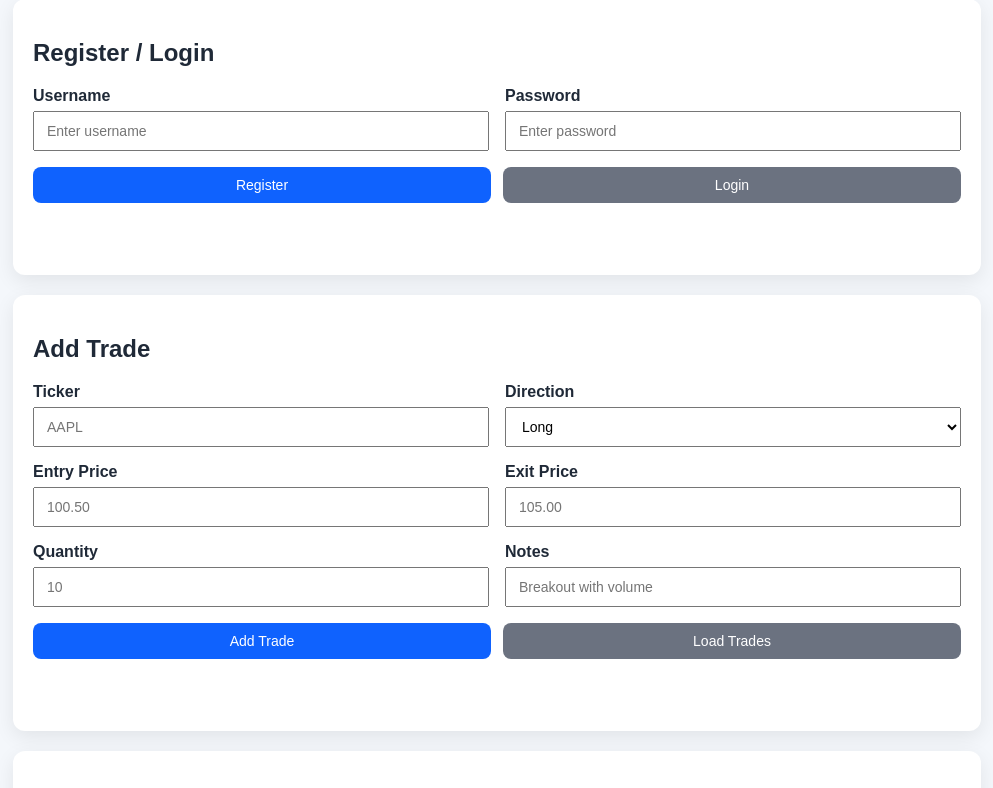
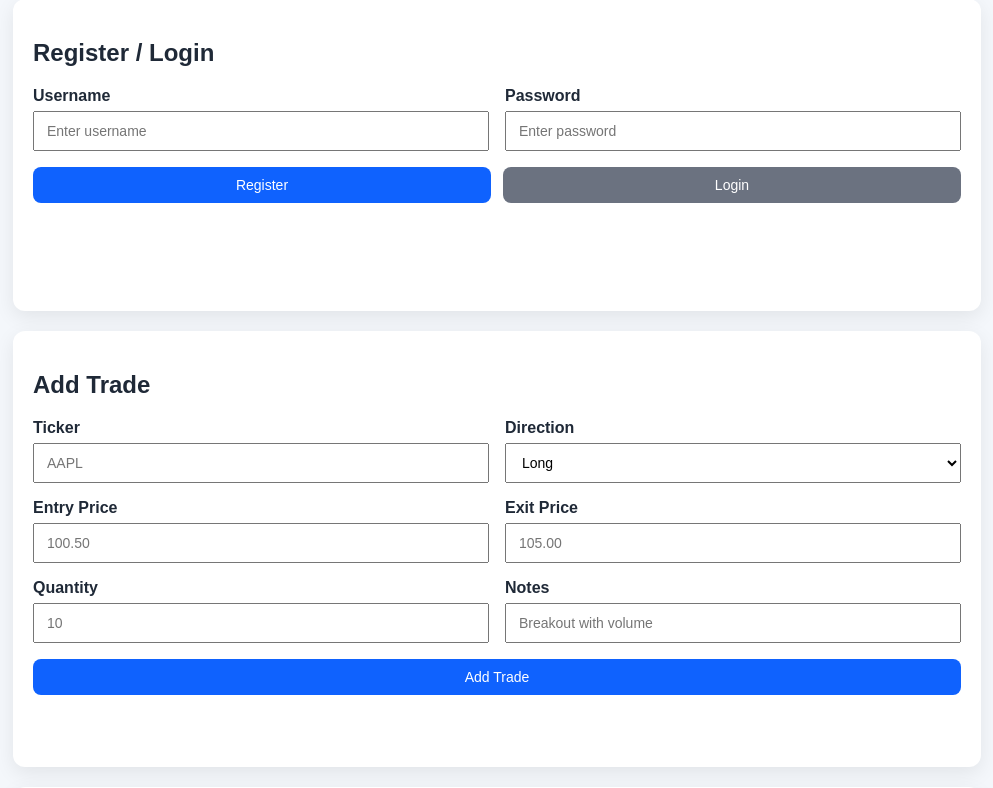
Before and after one commit to AvivNissim/trading-journal, a FastAPI app: page /app in a window 1280 px wide. Shown: the part 136-924 px from the top of the page, without its empty margins (143-1136 px from the left). Run offline with FastAPI, Linux system fonts and the light colour scheme.

Commit message:
Update auth and trades UI for automatic login and table refresh

```diff
--- a/templates/index.html
+++ b/templates/index.html
@@ -31,6 +31,7 @@
         <button id="loginBtn" class="secondary">Login</button>
       </div>
 
+      <p id="sessionMessage" class="message"></p>
       <p id="authMessage" class="message"></p>
     </section>
 
@@ -74,7 +75,6 @@
 
       <div class="actions">
         <button id="addTradeBtn">Add Trade</button>
-        <button id="loadTradesBtn" class="secondary">Load Trades</button>
       </div>
 
       <p id="tradeMessage" class="message"></p>
```
